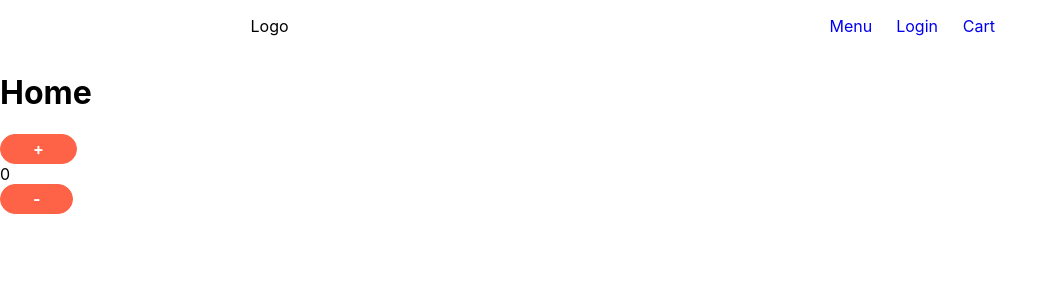
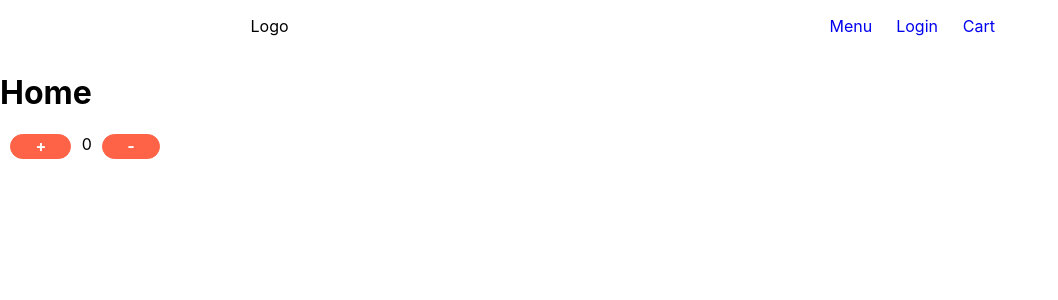
Before and after one commit to tieros/foodOrderApp, a React (Create React App) app: page / in a window 1280 px wide. Shown: the top 300 px of the page, without its empty margins (0-1058 px from the left). Built offline with nearby package versions, Linux system fonts and the light colour scheme.

Commit message:
fix: fix custom button style

```diff
--- a/src/atoms/increase-decrease-buttons/custom-buttons.scss
+++ b/src/atoms/increase-decrease-buttons/custom-buttons.scss
@@ -1,11 +1,15 @@
-.inc-dec-buttons
+.inc-dec-buttons {
+    display: flex;
+    justify-content: space-evenly;
+    width: 170px;
+
         button {
             font: inherit;
             cursor: pointer;
             background-color: tomato;
             border: 1px solid tomato;
             color: white;
-            padding: 0.25rem 2rem;
+            padding: 0.1rem 1.5rem;
             border-radius: 20px;
             font-weight: bold;
                 :hover, :active {
@@ -13,3 +17,4 @@
                  border-color: #641e03;
                 }
 }
+}
```
